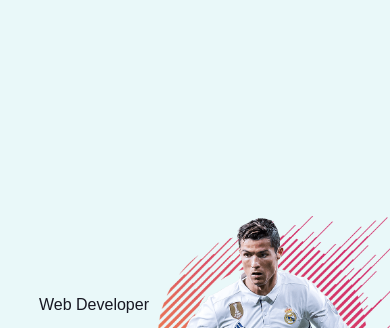
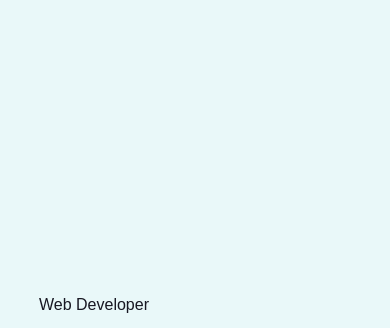
Before and after one commit to Vinod-07/Portfolio, a plain HTML site: page index.html in a window 390 px wide. Shown: the part 86-414 px from the top of the page. Drawn offline with Linux system fonts and the light colour scheme.

Commit message:
Update styles.css

```diff
--- a/styles.css
+++ b/styles.css
@@ -15,7 +15,7 @@ body{
 #header{
     width: 100%;
     height: 100vh;
-    background-image: url(images/backround1.png);
+/*     background-image: url(images/backround1.png); */
     background-size: 500px;
     background-repeat: no-repeat ;
     background-position: right;
@@ -376,7 +376,7 @@ nav .none{
 /* --------------CSS For Small Screen---------- */
 @media only screen and (max-width: 600px){
     #header{
-        background-image: url(images/backround1.png);
+/*         background-image: url(images/backround1.png); */
         background-size: 250px;
     background-repeat: no-repeat ;
     background-position: right;
```
